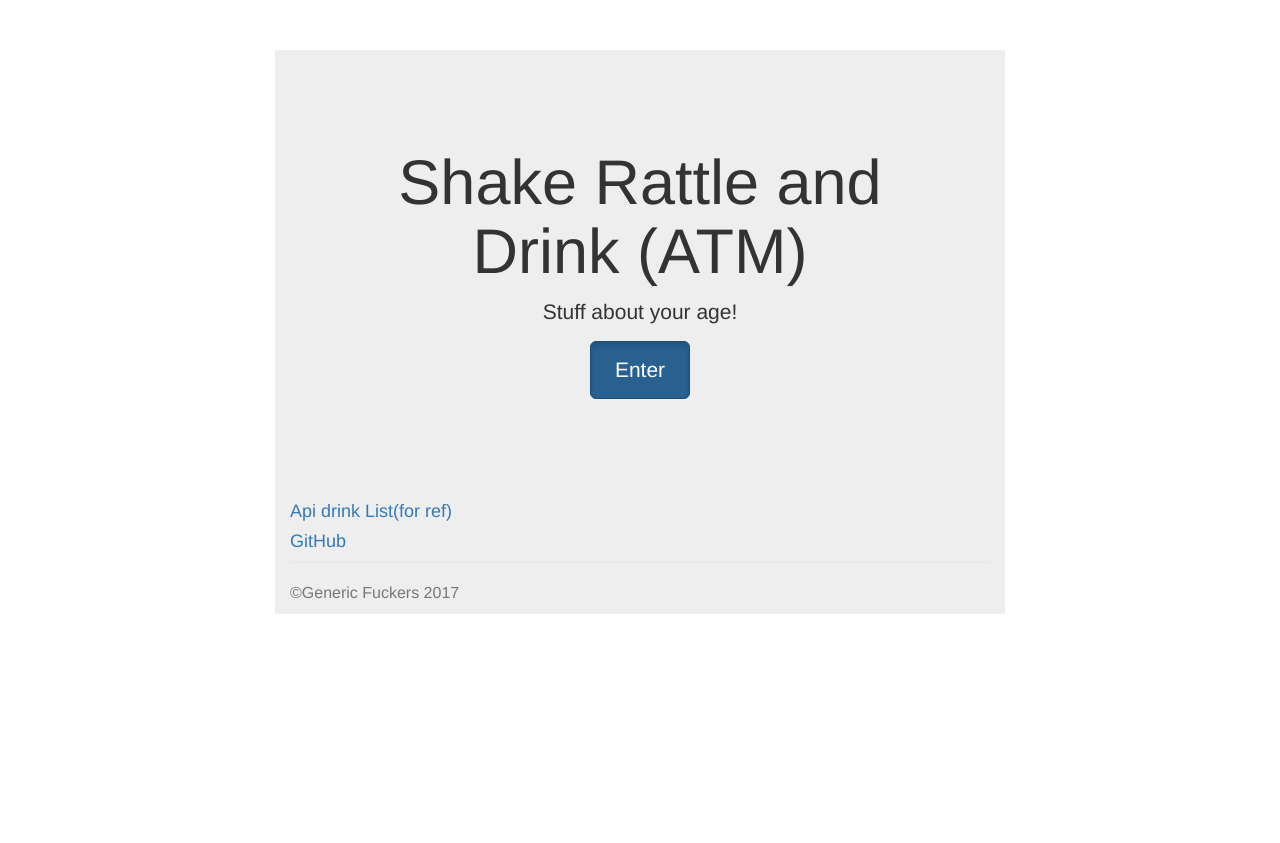
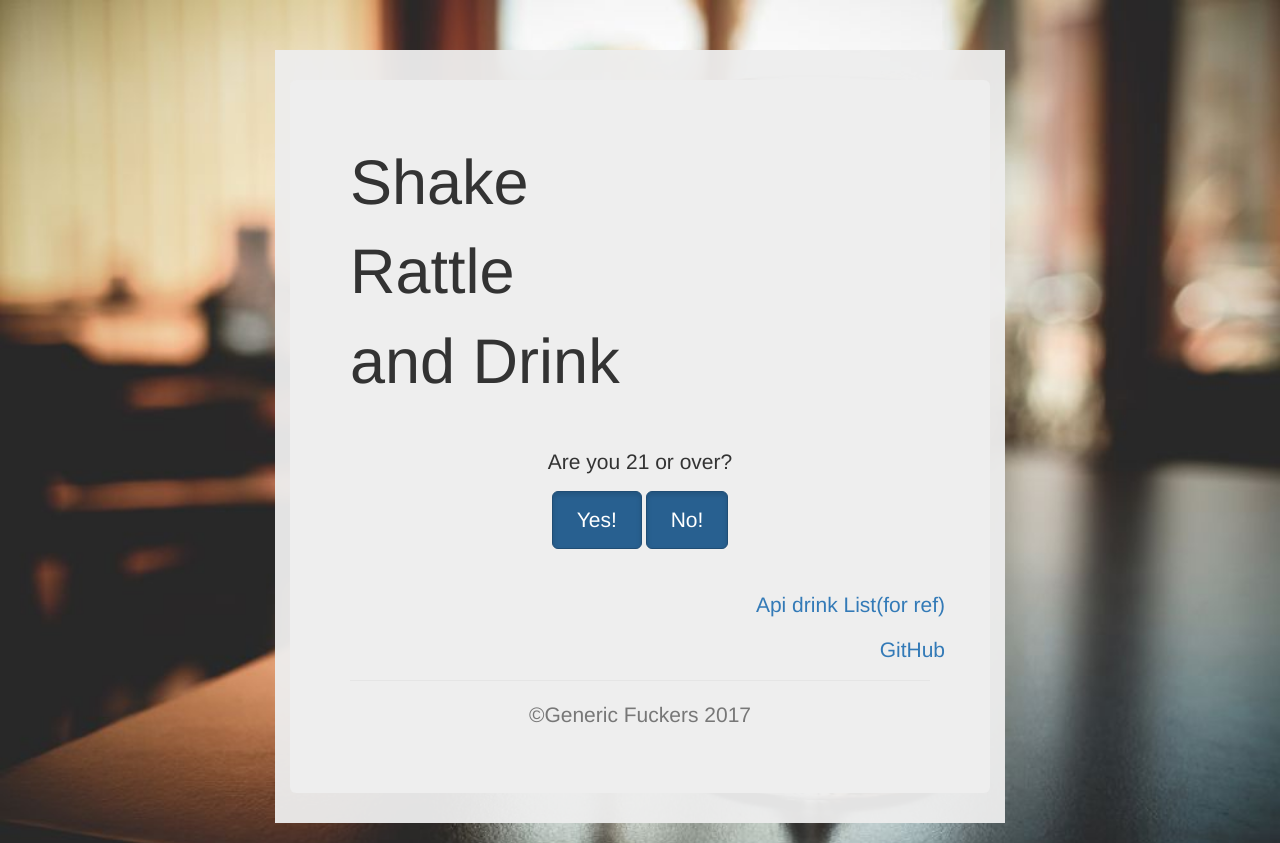
Before and after one commit to jdlehne/srnd, a website: page public/home.html in a window 1280 px wide. Before the commit the page ends 800 px from the top, so only its background shows below. Drawn offline with nearby package versions, Linux system fonts and the light colour scheme.

Commit message:
front page pass

```diff
--- a/config/config.json
+++ b/config/config.json
@@ -21,7 +21,7 @@
     "dialect": "mysql"
   },
   "production": {
-    "use_env_variable": "JAWSDB_URL",
-    "dialect": "mysql"
+   "use_env_variable": "JAWSDB_URL",
+   "dialect": "mysql"
   }
 }
--- a/public/assets/css/style.css
+++ b/public/assets/css/style.css
@@ -4,7 +4,7 @@ body {
   margin-top: 30px;
   padding-top: 20px;
   padding-bottom: 20px;
-  background: url("photo") no-repeat center;
+  background: url("../images/background.jpg") no-repeat center;
   /*bg image if we want*/
   background-size: cover;
   background-position: unset;
@@ -56,6 +56,23 @@ h4 {
   border-top: 1px solid #e5e5e5;
 }
 
+#ageRow{
+  text-align:center;
+}
+
+.age{
+  text-align: center;
+  float:left
+}
+
+#homeLinks{
+  text-align: right;
+}
+
+#titleBox{
+  text-align: left;
+}
+
 
 /* Customize container */
 
--- a/public/assets/js/main.js
+++ b/public/assets/js/main.js
@@ -32,8 +32,6 @@ function removeIngredient(rid) {
   ingredient--;
 }
 
-
-};
 
 //    __          _   __                     _         ___
 //   /__\ __   __| | / _\ ___  __ _ _ __ ___| |__     / _ \__ _  __ _  ___
@@ -155,6 +153,4 @@ function searchDrink() {
     console.log(result.drink_name);
   });
 
-
 }
-//-------------------END RANDOM DRINK FUNCTION--------------------------///
--- a/public/home.html
+++ b/public/home.html
@@ -14,20 +14,31 @@
 <body>
   <div class="container" id="bg">
     <div class="jumbotron" id="bootstrap-overrides">
-      <h1>Shake Rattle and Drink (ATM)</h1>
-      <p class="lead">Stuff about your age!</p>
-      <p><a href="/main" class="btn btn-primary btn-lg active" role="button" aria-pressed="true">Enter</a></p>
-    </div>
-    <div class="row marketing">
-      <div class="col-lg-6">
-        <h4><a href ="/api/drinks">Api drink List(for ref)</a></h4>
-        <h4><a href ="https://github.com/jdlehne/srnd">GitHub</a></h4>
+      <div id="titleBox">
+        <h1 id="shake">Shake</h1>
+        <h1 id="rattle">Rattle</h1>
+        <h1>and Drink</h1>
+      </div>
+      <div class="row" id="ageRow">
+        <div>
+          <hr>
+          <p class="lead">Are you 21 or over?</p>
+          <a href="/main" class="btn btn-primary btn-lg active" role="button" aria-pressed="true">Yes!</a>
+          <a href="https://www.pinterest.com/explore/non-alcoholic-drinks/" class="btn btn-primary btn-lg active" role="button" aria-pressed="true">No!</a>
+        </div>
+      </div>
+      <div class="row marketing">
+        <div id="homeLinks">
+          <hr>
+          <p><a href="/api/drinks">Api drink List(for ref)</p>
+        <p><a href ="https://github.com/jdlehne/srnd">GitHub</p>
       </div>
     </div>
     <div class="footer">
       <p>&copy;Generic Fuckers 2017 </p>
     </div>
   </div>
+</div>
   <!--<script>
 any on page scripts placeholder in case
 </script>-->
```
